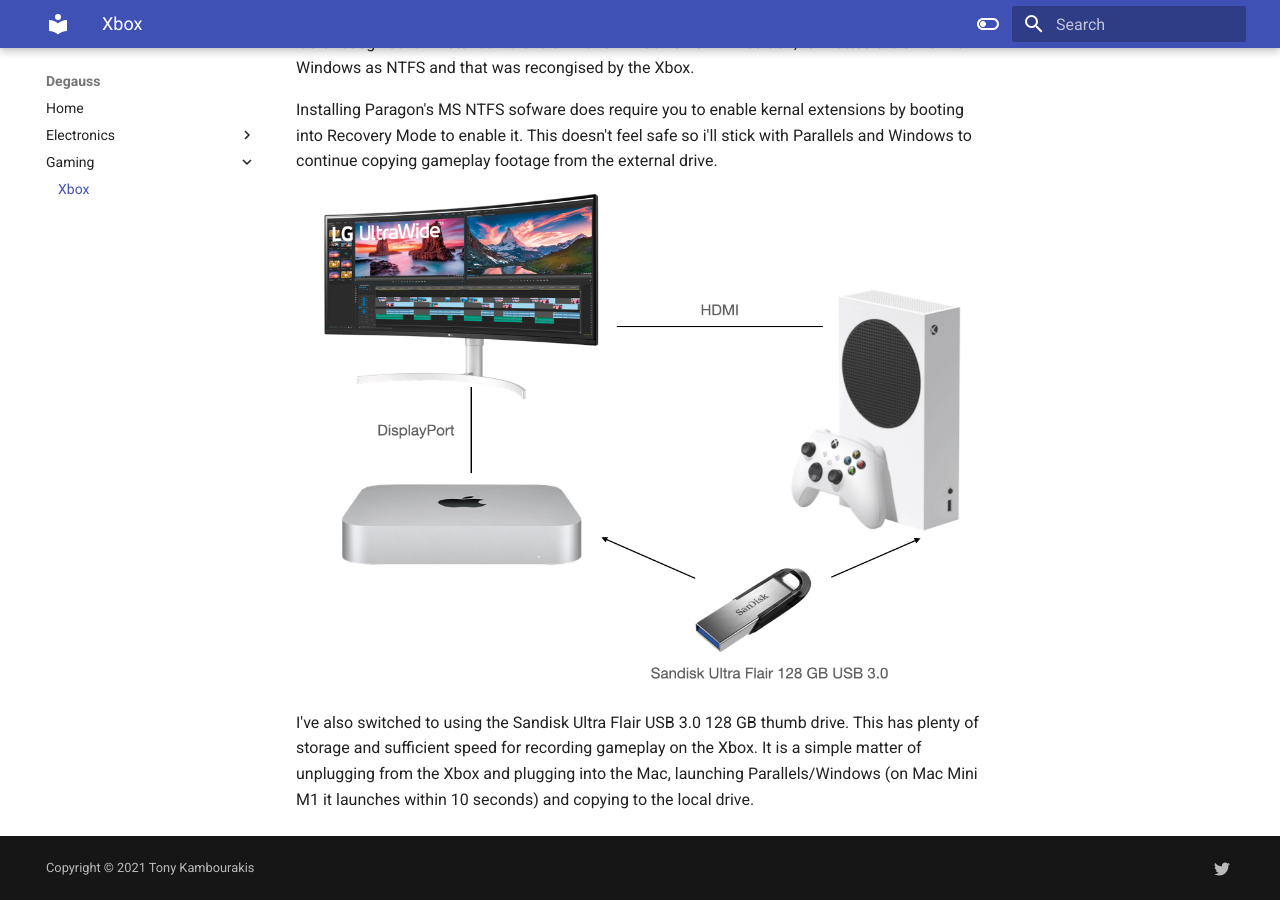
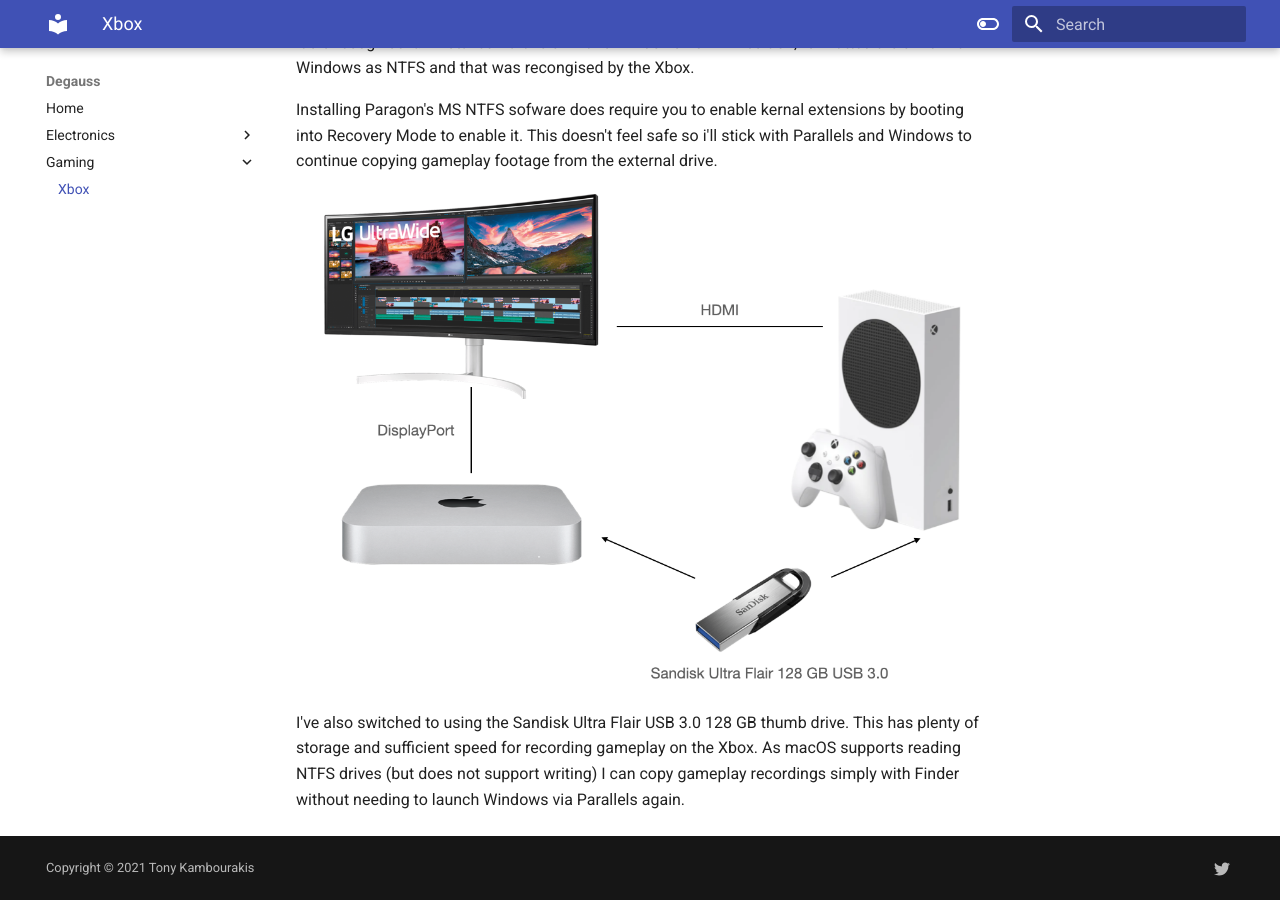
Before and after one commit to tonykambo/degauss, an MkDocs documentation site: the page built from docs/gaming/xboxsetup.md, in a window 1280 px wide and 900 px high, scrolled down 537 px. Built offline with MkDocs 1.6.1 and Material for MkDocs 9.7.7, drawn with Linux system fonts in a browser that asks for light colours.

Commit message:
Found out macOS supports NTFS read-only. Adjusted text.

```diff
--- a/docs/gaming/xboxsetup.md
+++ b/docs/gaming/xboxsetup.md
@@ -12,10 +12,8 @@
 
 I installed [Paragon Software's MS NTFS for Mac](https://www.paragon-software.com/home/ntfs-mac/) and formatted a Sandisk Extreme SSD (1 TB) with NFTS. Unfortunately the Xbox did not recognise the drive. I formatted the drive as exFAT and it did recognise it. I installed Parallels 17 and Windows 10 ARM edition, formatted the drive within Windows as NTFS and that was recongised by the Xbox.
 
-
-
 Installing Paragon's MS NTFS sofware does require you to enable kernal extensions by booting into Recovery Mode to enable it. This doesn't feel safe so i'll stick with Parallels and Windows to continue copying gameplay footage from the external drive.
 
 ![alt text](./images/macmini-xbox-sandisk.png "Diagram")
 
-I've also switched to using the Sandisk Ultra Flair USB 3.0 128 GB thumb drive. This has plenty of storage and sufficient speed for recording gameplay on the Xbox. It is a simple matter of unplugging from the Xbox and plugging into the Mac, launching Parallels/Windows (on Mac Mini M1 it launches within 10 seconds) and copying to the local drive.
+I've also switched to using the Sandisk Ultra Flair USB 3.0 128 GB thumb drive. This has plenty of storage and sufficient speed for recording gameplay on the Xbox. As macOS supports reading NTFS drives (but does not support writing) I can copy gameplay recordings simply with Finder without needing to launch Windows via Parallels again.
```
